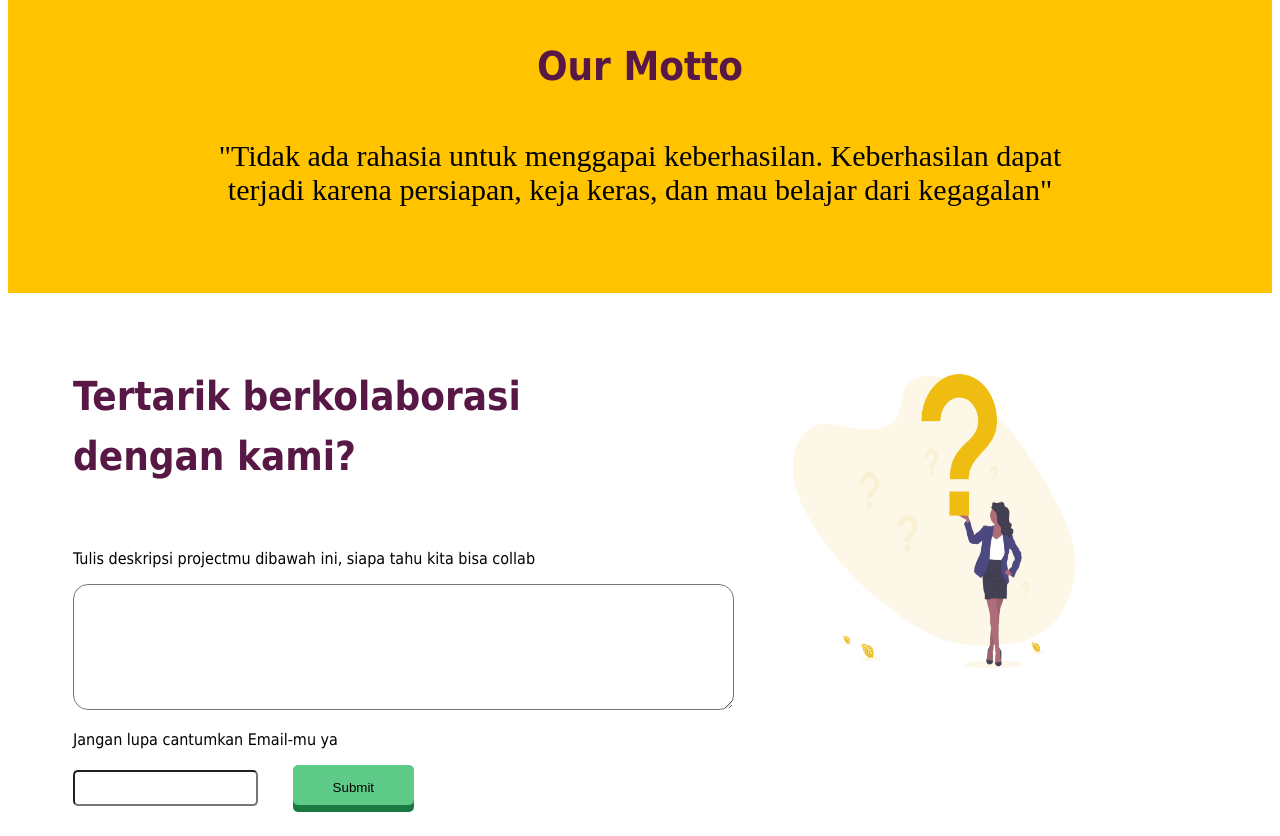
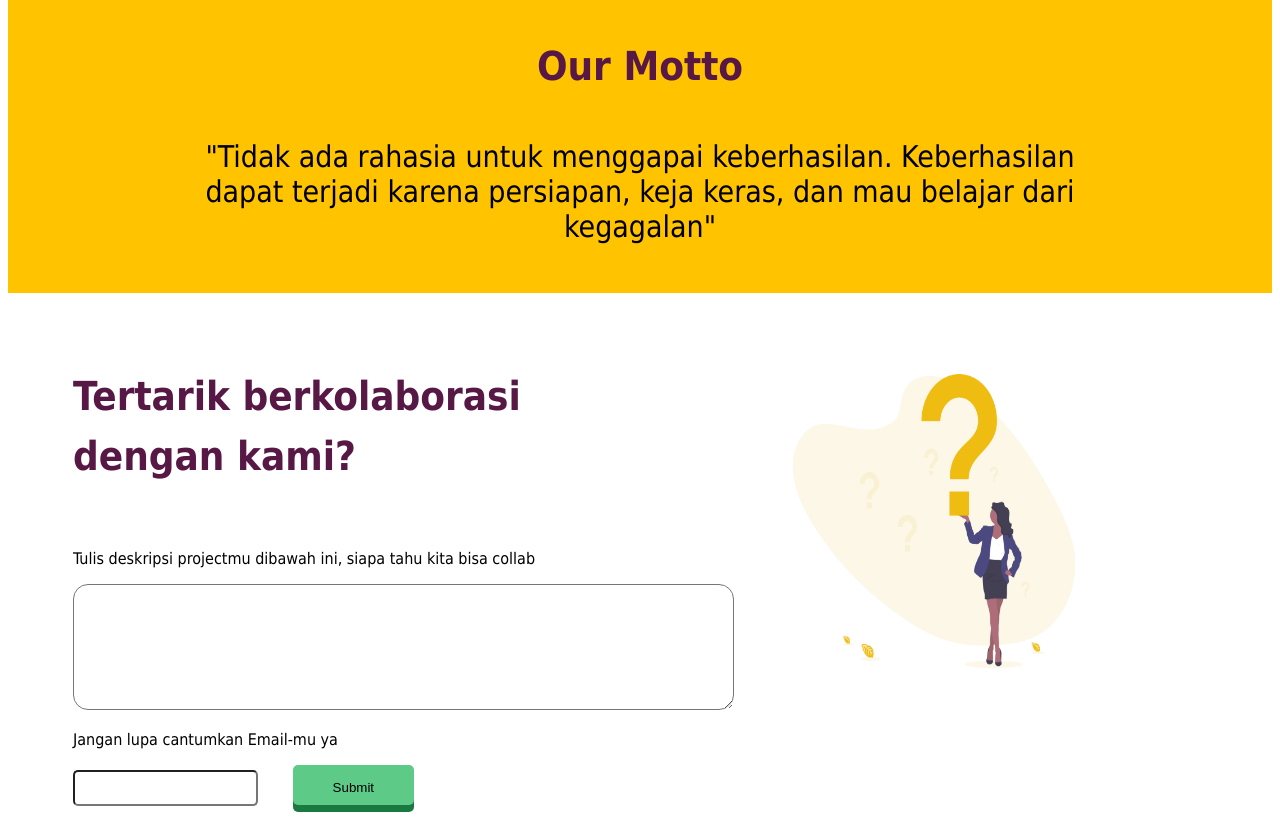
Before and after one commit to mukhammadarif/Proyek-TIM-F05, a plain HTML site: page index.html in a window 1280 px wide. Shown: the part 1320-2156 px from the top of the page. Drawn offline with Linux system fonts and the light colour scheme.

Commit message:
Update stylesheet.css

```diff
--- a/stylesheet.css
+++ b/stylesheet.css
@@ -1,5 +1,3 @@
-# Proyek-TIM-F05
-
 p {
   font-family: tahoma;
 }
```
